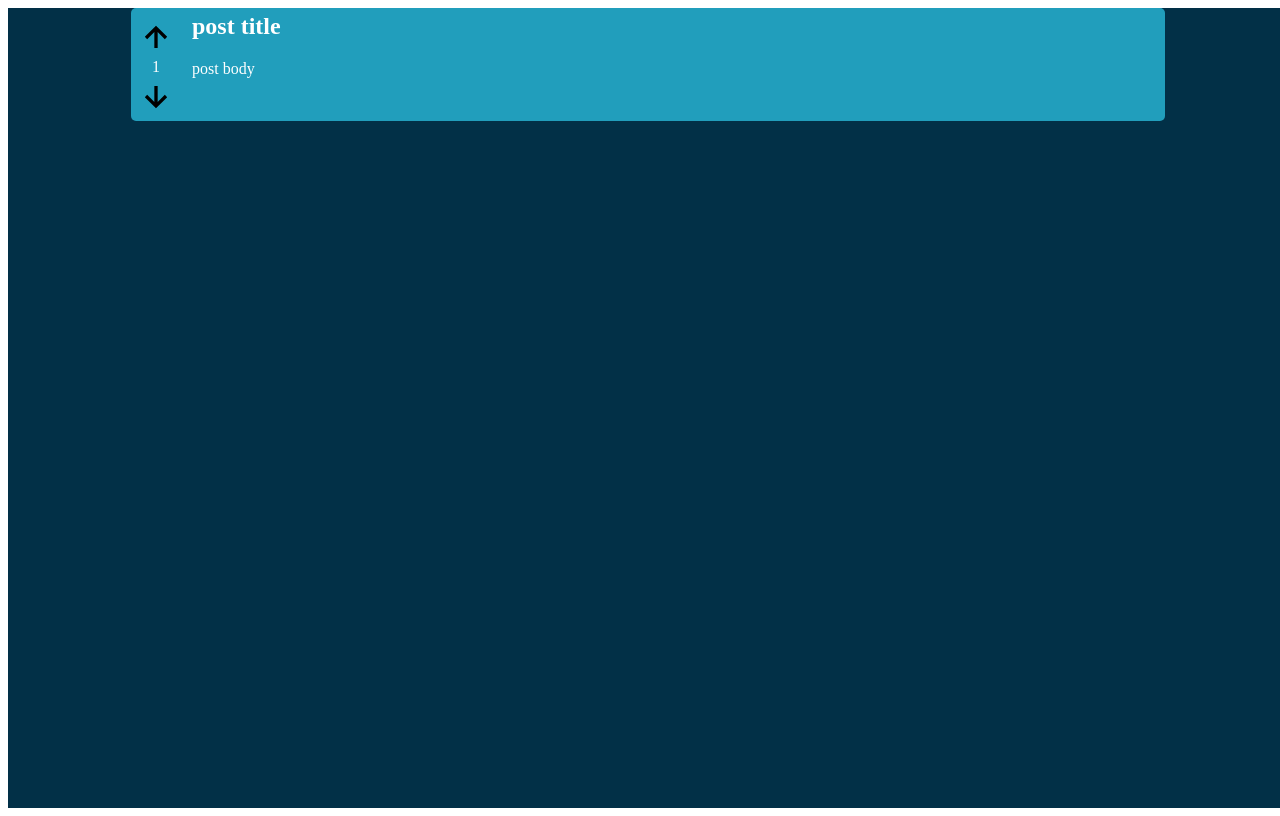
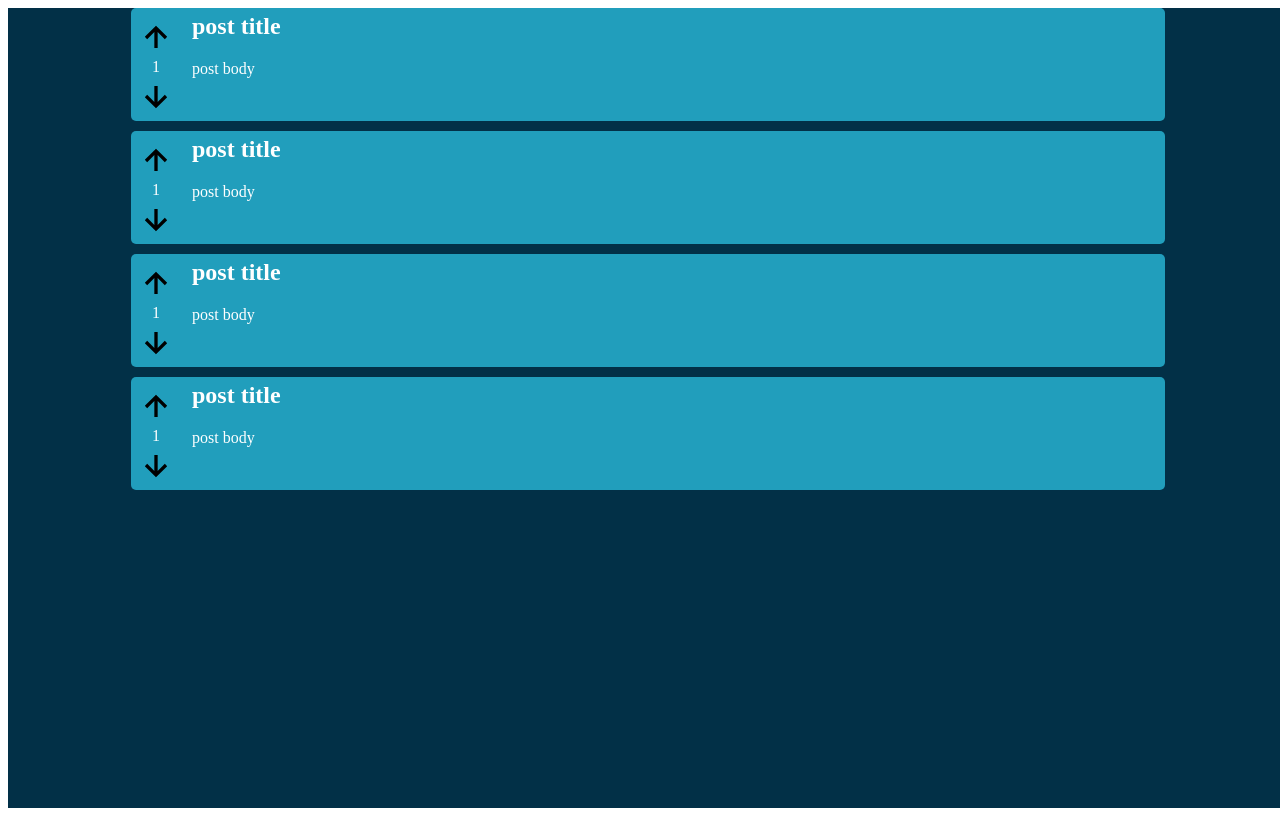
Before and after one commit to Peudey/social-app, a React (Create React App) app in the folder client/: page / in a window 1280 px wide. Built offline with nearby package versions, Linux system fonts and the light colour scheme; the HTML template or start-up script is replaced by a standard one.

Commit message:
post styling adjustment

```diff
--- a/client/src/App.tsx
+++ b/client/src/App.tsx
@@ -6,6 +6,9 @@ function App() {
   return (
     <div className="App">
       <Post />
+      <Post />
+      <Post />
+      <Post />
     </div>
   );
 }
--- a/client/src/styles/App.css
+++ b/client/src/styles/App.css
@@ -9,11 +9,15 @@
   width: 100vw;
 }
 
+.post:first-of-type {
+  margin: 0 auto;
+}
+
 .post {
   display: flex;
   background-color: #219EBC;
   width: 80%;
-  margin: 0 auto;
+  margin: 10px auto;
   padding: 5px;
   border-radius: 5px;
   color: white;
```
